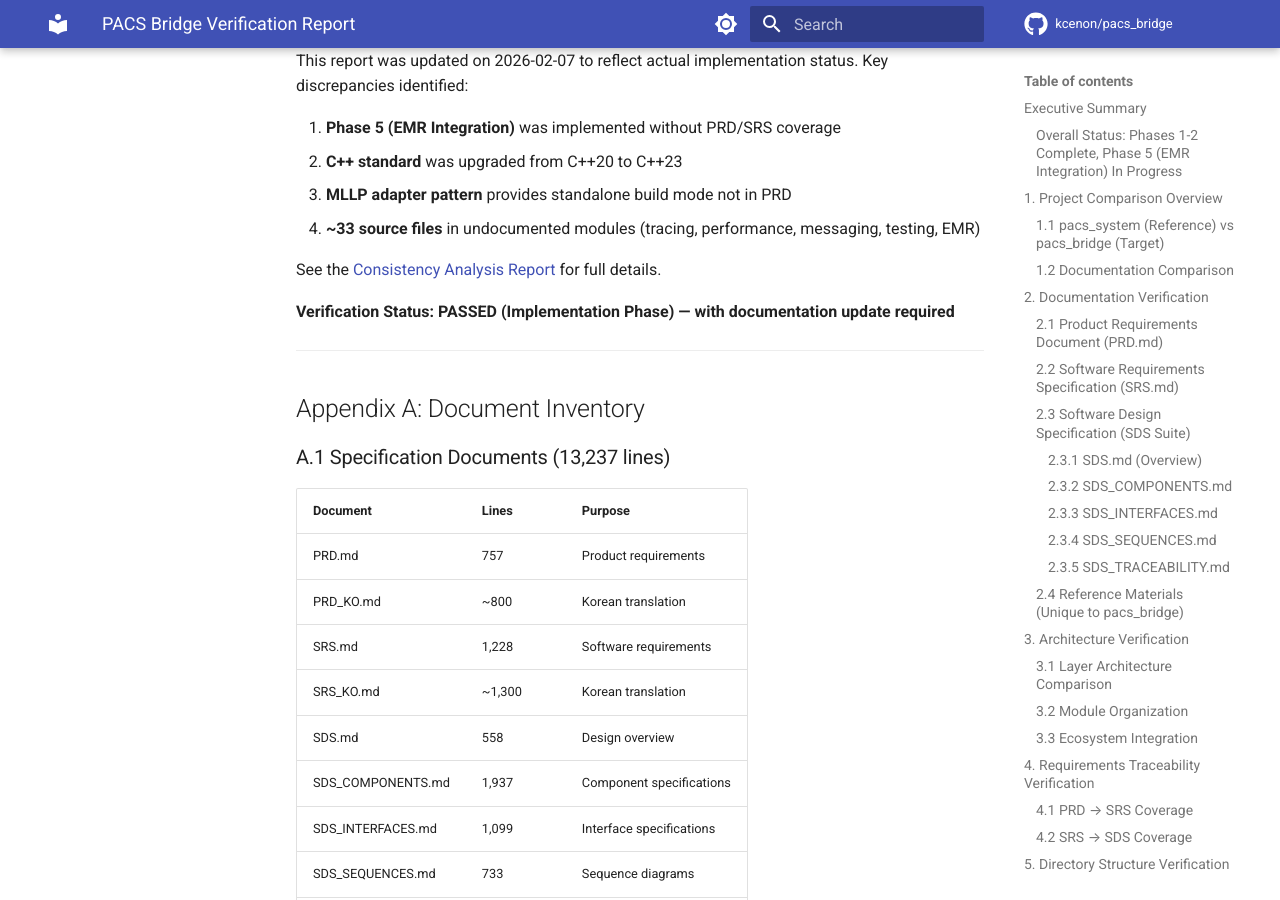
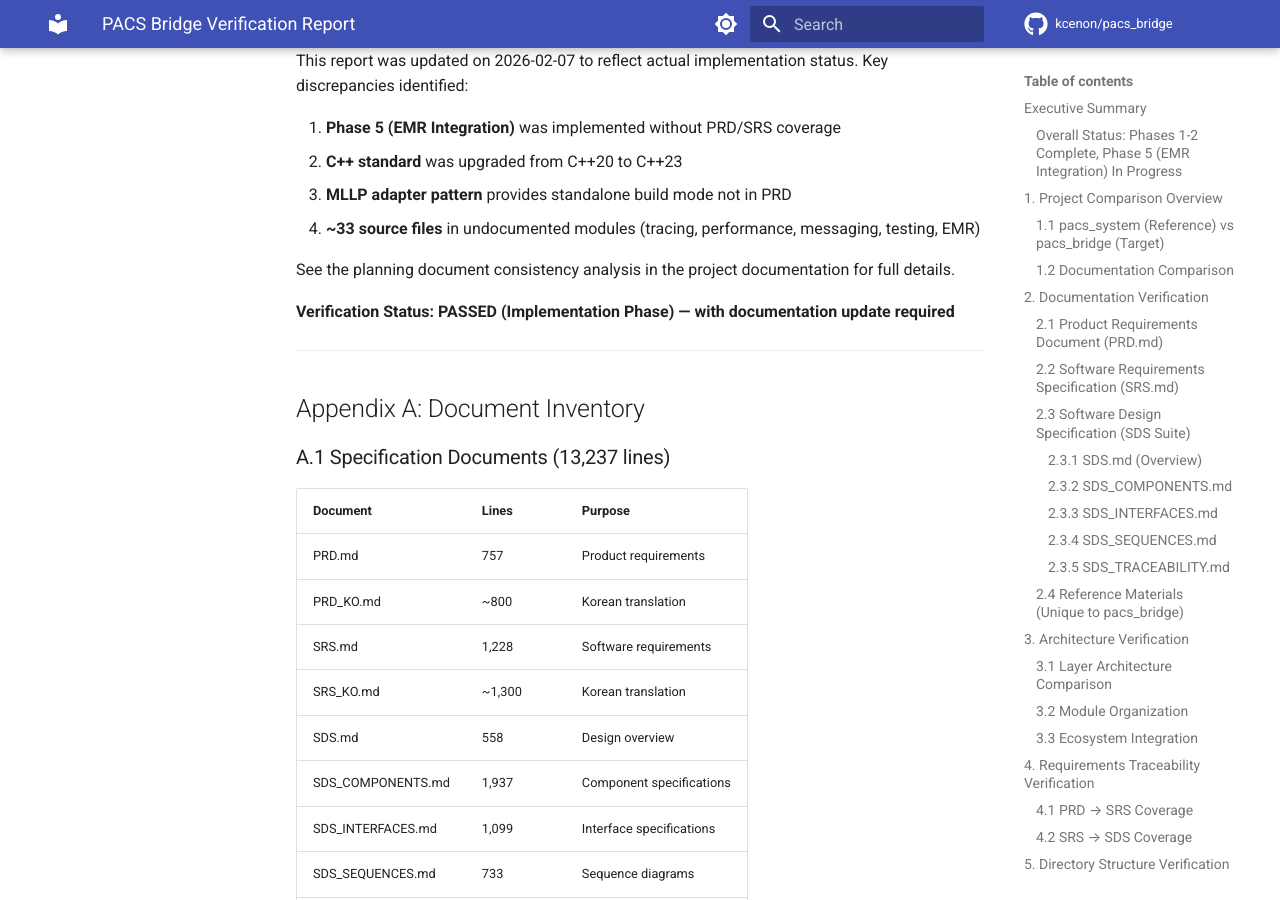
Before and after one commit to kcenon/pacs_bridge, an MkDocs documentation site: the page built from docs/VERIFICATION_REPORT.md, in a window 1280 px wide and 900 px high, scrolled down 17743 px. Built offline with MkDocs 1.6.1 and Material for MkDocs 9.7.7, drawn with Linux system fonts in a browser that asks for light colours; comment, search, counter and statistics services are not loaded; the version menu is left out.

Commit message:
fix(ci): separate AppleClang and Clang version checks, remove broken link
- AppleClang uses different versioning from upstream Clang; AppleClang 15+
  supports std::expected while upstream requires Clang 16+
- Split single Clang check into separate AppleClang (15+) and Clang (16+)
- Remove broken link to non-existent CONSISTENCY_ANALYSIS.md in
  VERIFICATION_REPORT.md that caused MkDocs strict mode failure

```diff
--- a/docs/VERIFICATION_REPORT.md
+++ b/docs/VERIFICATION_REPORT.md
@@ -528,7 +528,7 @@
 3. **MLLP adapter pattern** provides standalone build mode not in PRD
 4. **~33 source files** in undocumented modules (tracing, performance, messaging, testing, EMR)
 
-See the [Consistency Analysis Report](CONSISTENCY_ANALYSIS.md) for full details.
+See the planning document consistency analysis in the project documentation for full details.
 
 **Verification Status: PASSED (Implementation Phase) — with documentation update required**
 
```
Also changed, not shown: 1 other file.
